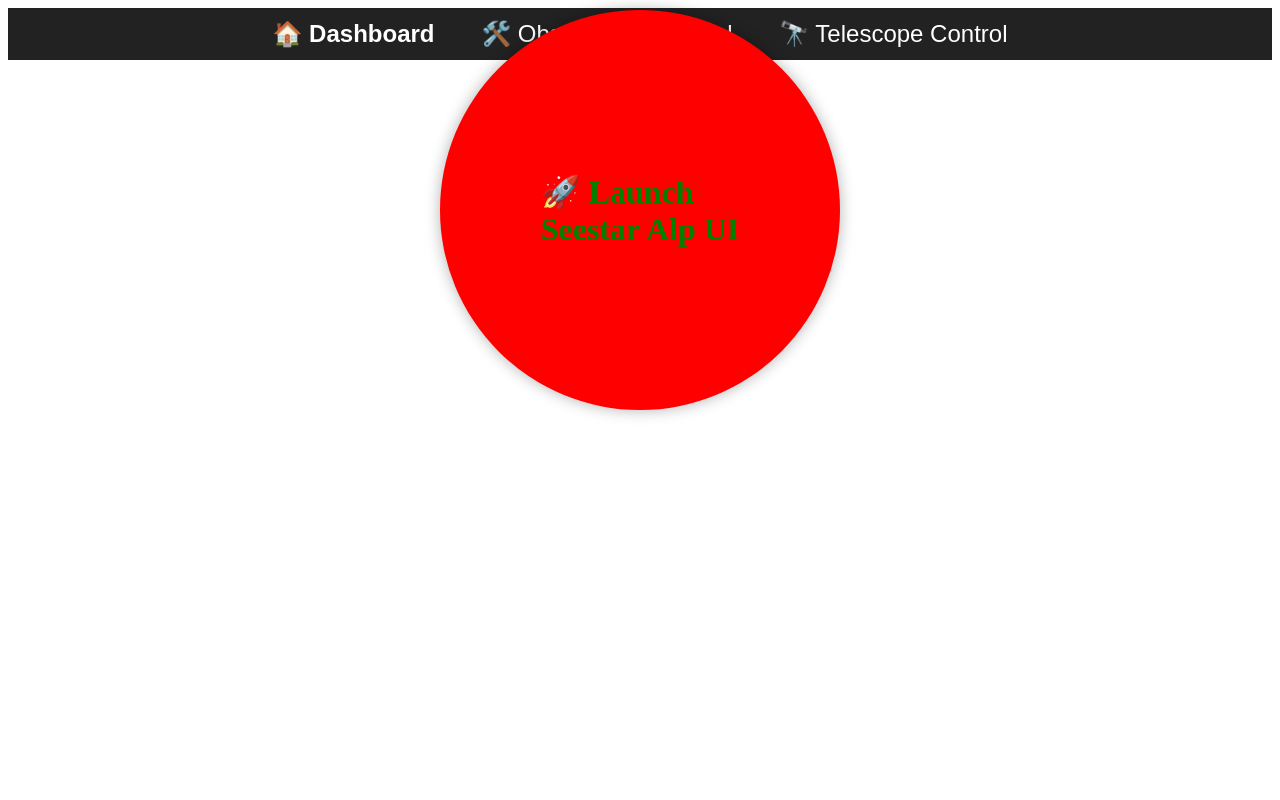
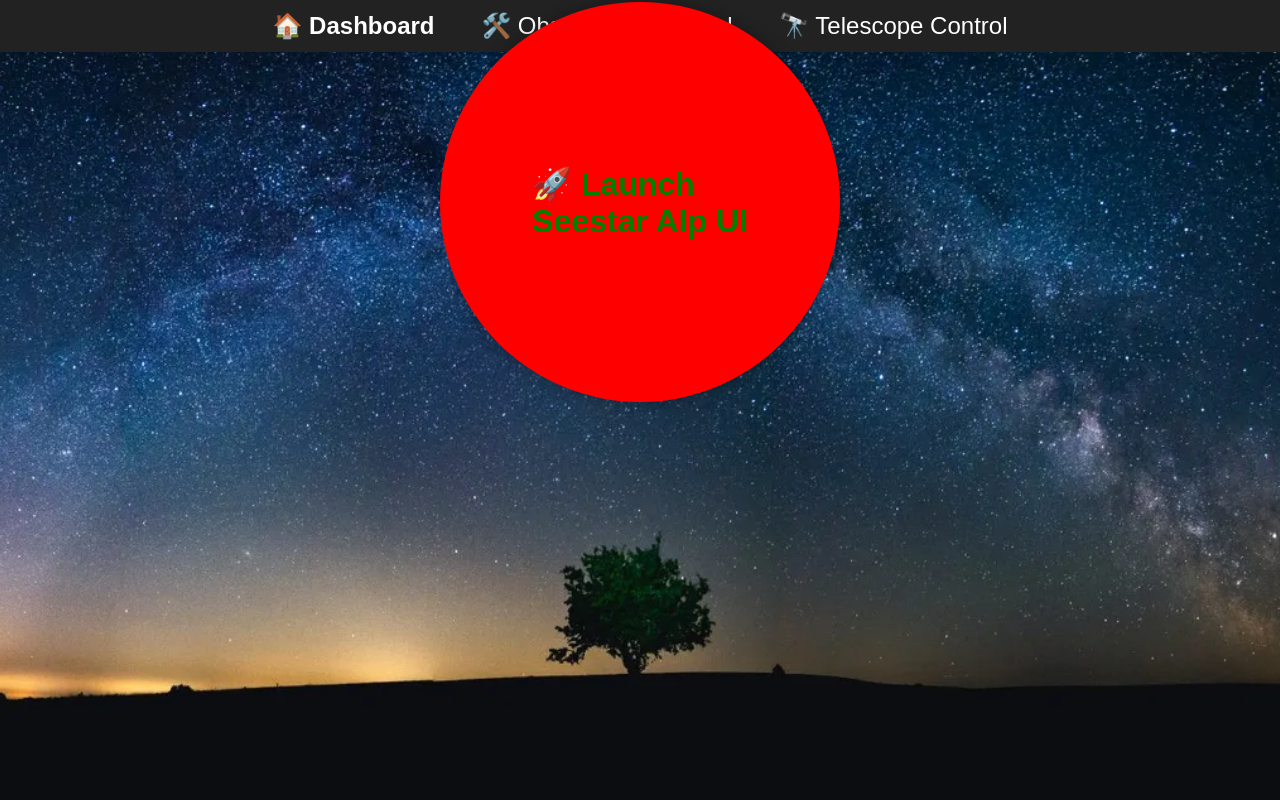
Before and after one commit to astronomyk/whopa, a Flask app: page /telescope in a window 1280 px wide. Run offline with Flask 3, Linux system fonts and the light colour scheme.

Commit message:
background for telescope.html

```diff
--- a/website_code/templates/telescope.html
+++ b/website_code/templates/telescope.html
@@ -1,4 +1,14 @@
 {% include "_navbar.html" %}
+
+<style>
+  body {
+    background: url("{{ url_for('static', filename='telescope_html_bg.webp') }}") no-repeat center center fixed;
+    background-size: cover;
+    margin: 0;
+    padding: 0;
+    font-family: sans-serif;
+  }
+</style>
 
 <div style="display: flex; justify-content: center; align-items: center; height: 300px;">
   <a href="http://{{ request.host.split(':')[0] }}:5432" target="_blank"
```
Also changed, not shown: website_code/static/pexels-photo-12726783.jpeg (added), website_code/static/telescope_html_bg.webp (added).
